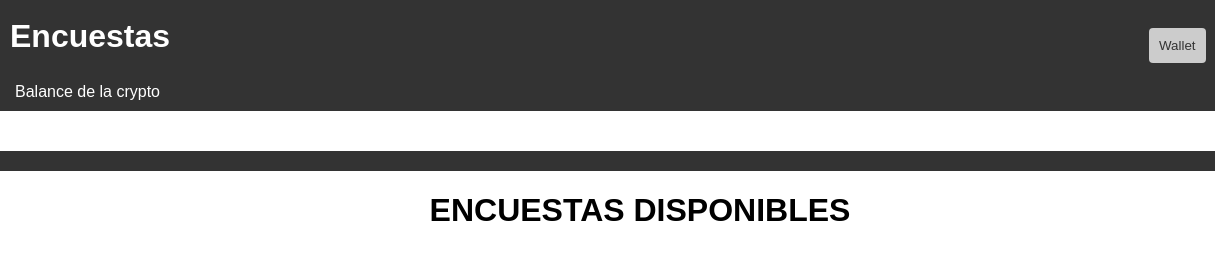
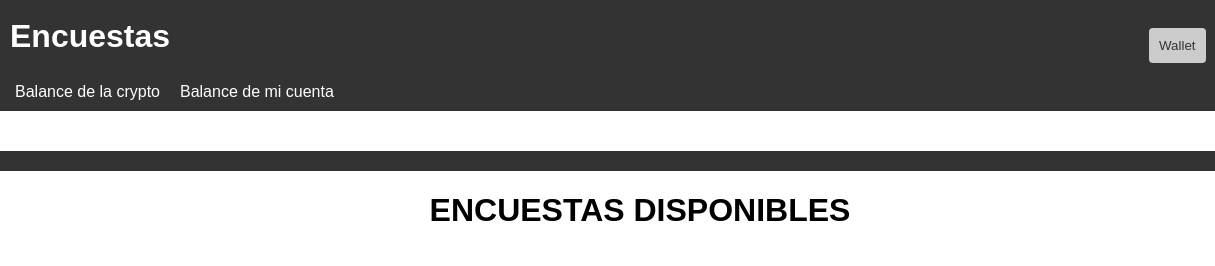
Before and after one commit to AvatoAvenue/coinopinion, a plain HTML site: page principal/menu.html in a window 1280 px wide. Shown: the top 266 px of the page, 0-1215 px from the left. Drawn offline with Linux system fonts and the light colour scheme.

Commit message:
enlace a wallet

```diff
--- a/principal/menu.html
+++ b/principal/menu.html
@@ -132,6 +132,7 @@
         <nav>
             <ul>
                 <li><a href="grafica.html">Balance de la crypto</a></li>
+                <li><a href="wallet.html">Balance de mi cuenta</a></li>
             </ul>
         </nav>
     </header>
```
